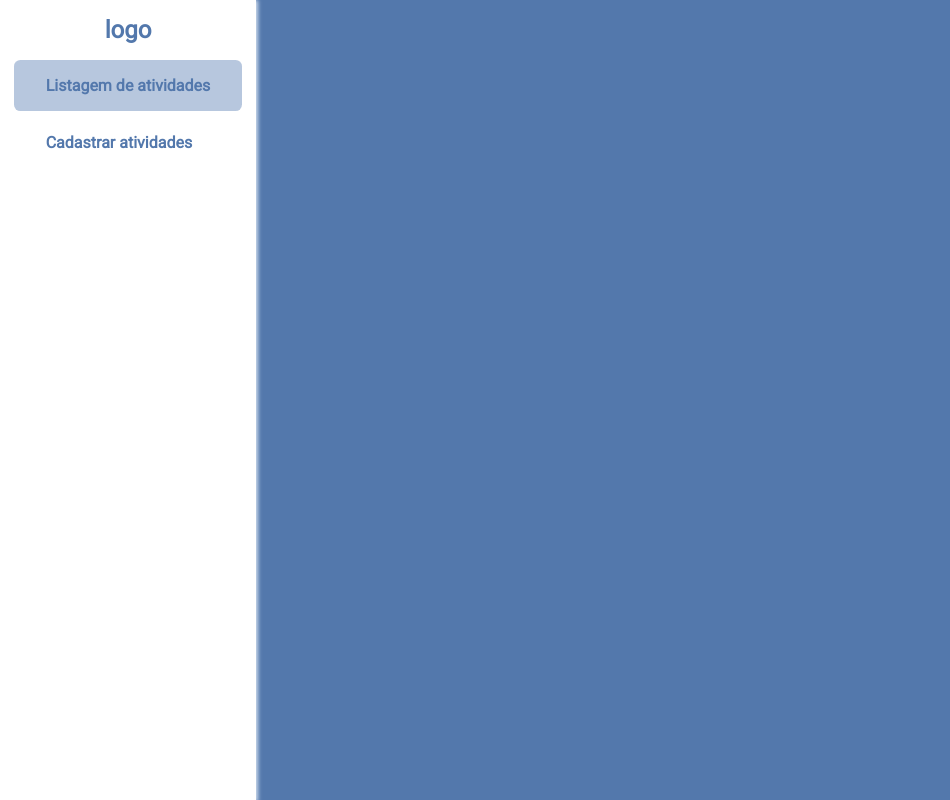
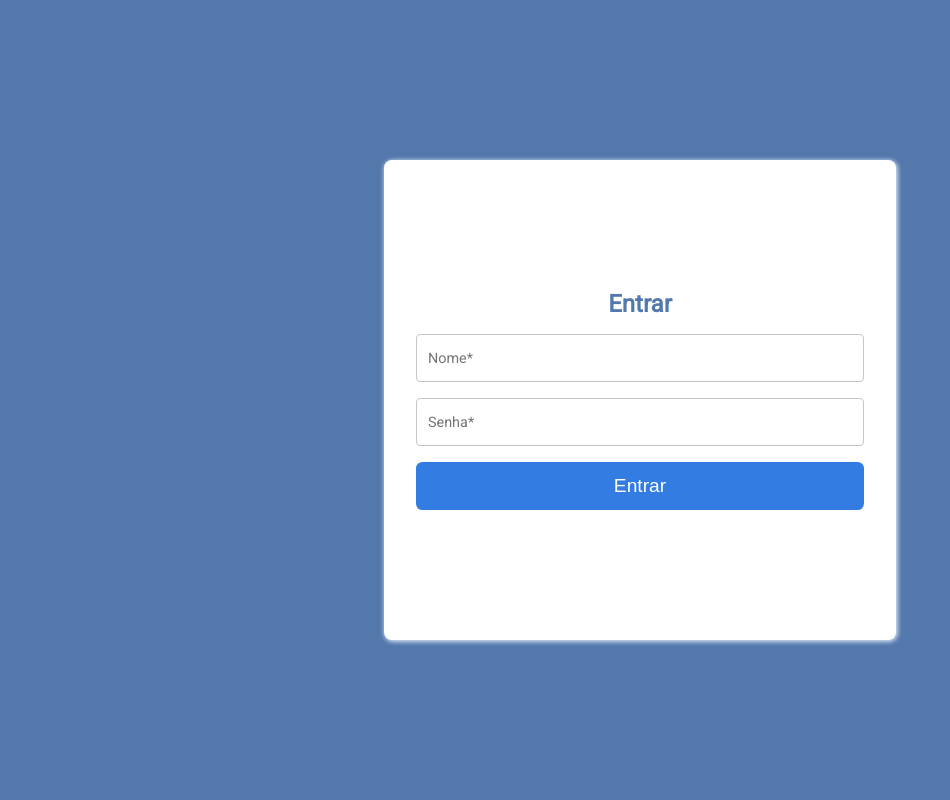
Before and after one commit to godinhojoao/server-side-rendering, a Node server app: page / in a window 1280 px wide. Shown: the whole page, without its empty margins (0-950 px from the left). Run offline with Node 20, Linux system fonts and the light colour scheme; data that the repository does not hold is empty; some libraries are stand-ins or nearby versions.

Commit message:
feat: dashboard and sigin pages

```diff
--- a/src/App.js
+++ b/src/App.js
@@ -19,6 +19,7 @@ class AppController {
 
   routes() {
     this.express.use(require('./routes'));
+    this.express.use(require('./controllers/Task'));
   };
 }
 
--- a/src/config/database.js
+++ b/src/config/database.js
@@ -2,8 +2,6 @@ require('dotenv').config();
 const mongoose = require("mongoose");
 const uri = process.env.CONNECTION_STRING;
 
-const urijoao = (uri);
-
-mongoose.connect(urijoao, { useNewUrlParser: true, useUnifiedTopology: true });
+mongoose.connect(uri, { useNewUrlParser: true, useUnifiedTopology: true });
 
 module.exports = mongoose;
--- a/src/public/scripts/index.js
+++ b/src/public/scripts/index.js
@@ -4,7 +4,9 @@
 
   removeButtons.forEach(removeButton => {
     removeButton.addEventListener('click', (event) => {
-      const taskId = event.target.parentElement.id;
+      let taskId = event.target.parentElement.id;
+      if (!taskId) { taskId = event.target.parentElement.parentElement.id; }
+
       removeTask(taskId);
     });
   });
@@ -17,7 +19,7 @@
   })
 
   async function removeTask(taskId) {
-    const response = await fetch(`/${taskId}`, {
+    const response = await fetch(`/task/${taskId}`, {
       method: "DELETE",
       headers: {
         'Content-Type': 'application/json'
@@ -31,7 +33,7 @@
 
   function editTask(taskId) {
     if (taskId) {
-      window.location.href = `http://localhost:8080/editar-atividade/${taskId}`;
+      window.location.href = `http://localhost:8080/dashboard/edit-task/${taskId}`;
     }
   }
 
@@ -39,8 +41,8 @@
     if (response.status === 204 || response.ok) {
       alert('Atividade deletada com sucesso!');
       setTimeout(() => {
-        window.location.href = "http://localhost:8080/";
-      }, 500);
+        window.location.href = "http://localhost:8080/dashboard";
+      }, 100);
     } else {
       alert('Houve um erro!');
     }
--- a/src/public/styles/global.css
+++ b/src/public/styles/global.css
@@ -1,4 +1,4 @@
-@import url('https://fonts.googleapis.com/css2?family=Roboto&display=swap');
+@import url("https://fonts.googleapis.com/css2?family=Roboto&display=swap");
 
 * {
   -webkit-font-smoothing: antialiased;
@@ -32,12 +32,24 @@ body {
   color: white;
   background-color: #5378ac;
   overflow-x: hidden;
-  font-family: 'Roboto', sans-serif;
+  font-family: "Roboto", sans-serif;
 }
 
-.dashboard {
-  height: 100%;
-  width: 100%;
-  display: grid;
-  grid-template-columns: 0.4fr 1.6fr;
+::-webkit-scrollbar {
+  width: 8px;
+  border-radius: 14px;
 }
+
+::-webkit-scrollbar-track {
+  background: #e5eaf1;
+  border-radius: 14px;
+}
+
+::-webkit-scrollbar-thumb {
+  border-radius: 14px;
+  background: #04415e;
+}
+
+::-webkit-scrollbar-thumb:hover {
+  background: #0e2b53;
+}
--- /dev/null
+++ b/src/public/styles/pages/dashboard/index.css
@@ -0,0 +1,6 @@
+.dashboard {
+  height: 100%;
+  width: 100%;
+  display: grid;
+  grid-template-columns: 0.4fr 1.6fr;
+}
--- a/src/public/styles/pages/index.css
+++ b/src/public/styles/pages/dashboard/list.css
@@ -6,7 +6,7 @@
 }
 
 .dashboard__profiles__card {
-  max-height: 18rem;
+  height: 14rem;
   border-radius: 6px;
   background-color: rgba(202, 202, 202, 0.514);
   display: flex;
--- /dev/null
+++ b/src/public/styles/pages/sign-in/index.css
@@ -0,0 +1,31 @@
+.sign-in {
+  height: 100vh;
+  width: 100vw;
+  display: flex;
+  justify-content: center;
+  align-items: center;
+}
+
+.sign-in__login-container {
+  height: 60%;
+  width: 40%;
+  padding: 1.4rem 2rem;
+  display: flex;
+  flex-direction: column;
+  align-items: center;
+  justify-content: center;
+
+  background-color: white;
+  border-radius: 0.5rem;
+  box-shadow: 1px 1px 4px 1px #d2dff0;
+  color: #5378ac;
+}
+
+.sign-in__login-container__title {
+  margin-bottom: 1rem;
+}
+
+.sign-in__login-container__input {
+  width: 100%;
+  margin-bottom: 1rem;
+}
--- a/src/routes.js
+++ b/src/routes.js
@@ -1,59 +1,33 @@
 const routes = require('express').Router();
-const Task = require('./model/Task');
+const Task = require('./models/Task');
 
-// pages to render
 routes.get('/', (req, res) => {
-  Task.find({})
-    .then((tasks) => {
-      res.render('pages/index', { tasks });
-    })
-    .catch((err) => { res.send('Aconteceu o seguinte erro: ' + err); });
+  res.render('pages/sign-in.ejs');
 });
 
-routes.get('/cadastrar-atividade', (req, res) => {
-  res.render('pages/create-task');
+routes.get('/dashboard', async (req, res) => {
+  try {
+    const tasks = await Task.getAll();
+
+    return res.render('pages/dashboard/list', { tasks });
+  } catch (error) {
+    return res.send('Aconteceu o seguinte erro: ' + error);
+  }
 });
 
-routes.get('/editar-atividade/:id', (req, res) => {
-  Task.findById(req.params.id)
-    .then((task) => {
-      res.render('pages/create-task', { task });
-
-    })
-    .catch((err) => { res.send('Aconteceu o seguinte erro: ' + err); });
+routes.get('/dashboard/create-task', (req, res) => {
+  return res.render('pages/dashboard/create-task');
 });
 
-// endpoints
-routes.post('/', (req, res) => {
-  const task = new Task({
-    name: req.body.name,
-    status: req.body.status
-  });
+routes.get('/dashboard/edit-task/:id', async (req, res) => {
+  try {
+    const task = await Task.getOne(req.params.id);
 
-  task.save((error, docs) => {
-    if (error) { return res.send('Houve um erro:', error); }
-    res.status(201).send(docs);
-  })
+    return res.render('pages/dashboard/create-task', { task });
+  } catch (error) {
+    return res.send('Aconteceu o seguinte erro: ' + error);
+  }
 });
 
-routes.delete('/:id', (req, res) => {
-  const taskId = req.params.id;
-  Task.deleteOne({ id: taskId }, (error, docs) => {
-    if (error) { return res.send('Houve um erro:', error); }
-    res.status(204).send();
-  })
-});
-
-routes.put('/:id', (req, res) => {
-  const taskId = req.params.id;
-  Task.updateOne({ id: taskId }, req.body, (error, docs) => {
-    if (error) { return res.send('Houve um erro:', error); }
-    res.status(200).send(docs);
-  })
-});
-
-routes.use((req, res) => {
-  return res.status(404).json({ "error": "Resultado não encontrado." });
-});
 
 module.exports = routes;
--- a/src/views/pages/index.ejs
+++ b/src/views/pages/dashboard/list.ejs
@@ -6,16 +6,15 @@
   <meta http-equiv="X-UA-Compatible" content="IE=edge">
   <meta name="viewport" content="width=device-width, initial-scale=1.0">
   <link rel="stylesheet" href="/styles/global.css">
-  <link rel="stylesheet" href="/styles/pages/index.css">
+  <link rel="stylesheet" href="/styles/pages/dashboard/index.css">
+  <link rel="stylesheet" href="/styles/pages/dashboard/list.css">
   <link rel="stylesheet" href="/styles/components/button.css">
-  <title>Listar atividades</title>
+  <title>Tasks App - List</title>
 </head>
 
 <body>
-
-  <header></header>
   <main class="dashboard">
-    <%- include('../partials/menu'); %>
+    <%- include('../../partials/menu'); %>
       <section class="dashboard__profiles">
         <% tasks.forEach(function(task) { %>
           <div class="dashboard__profiles__card" id="<%=task.id%>">
--- /dev/null
+++ b/src/views/pages/sign-in.ejs
@@ -0,0 +1,46 @@
+<!DOCTYPE html>
+<html lang="en">
+
+<head>
+  <meta charset="UTF-8">
+  <meta http-equiv="X-UA-Compatible" content="IE=edge">
+  <meta name="viewport" content="width=device-width, initial-scale=1.0">
+  <link rel="stylesheet" href="/styles/global.css">
+  <link rel="stylesheet" href="/styles/components/input.css">
+  <link rel="stylesheet" href="/styles/components/button.css">
+  <link rel="stylesheet" href="/styles/pages/sign-in/index.css">
+  <title>Tasks app - Sign In</title>
+</head>
+
+<body>
+  <main class="sign-in">
+    <section class="sign-in__login-container">
+      <h2 class="sign-in__login-container__title">Entrar</h2>
+
+      <div class="sign-in__login-container__input input-container name">
+        <input
+          type="text"
+          placeholder=" "
+          autocomplete="off"
+          class="input-container__input"
+          name="name"
+          required>
+        <label class="input-container__label">Nome</label>
+      </div>
+
+      <div class="sign-in__login-container__input input-container name">
+        <input
+          type="password"
+          placeholder=" "
+          autocomplete="off"
+          class="input-container__input"
+          name="password"
+          required>
+        <label class="input-container__label">Senha</label>
+      </div>
+      <button class="button">Entrar</button>
+    </section>
+  </main>
+</body>
+
+</html>
--- a/src/views/partials/menu.ejs
+++ b/src/views/partials/menu.ejs
@@ -14,12 +14,12 @@
     <h1 class="menu__logo">logo</h1>
 
     <ul class="menu__list">
-      <a href="/">
+      <a href="/dashboard">
         <li>
           Listagem de atividades
         </li>
       </a>
-      <a href="/cadastrar-atividade">
+      <a href="/dashboard/create-task">
         <li>
           Cadastrar atividades
         </li>
```
Also changed, not shown: src/controllers/Task.js (added, +43 -0 lines), src/models/Task.js (added, +60 -0 lines), src/public/scripts/create-task-modal.js (+16 -6 lines), src/views/pages/dashboard/create-task.ejs (renamed from src/views/pages/edit-task.ejs, +5 -6 lines), src/views/pages/dashboard/edit-task.ejs (renamed from src/views/pages/create-task.ejs, +5 -6 lines), readme.md, src/config/Task.js (renamed from src/model/Task.js), src/public/styles/pages/dashboard/create-task.css (renamed from src/public/styles/pages/create-task.css), 1 other file.
